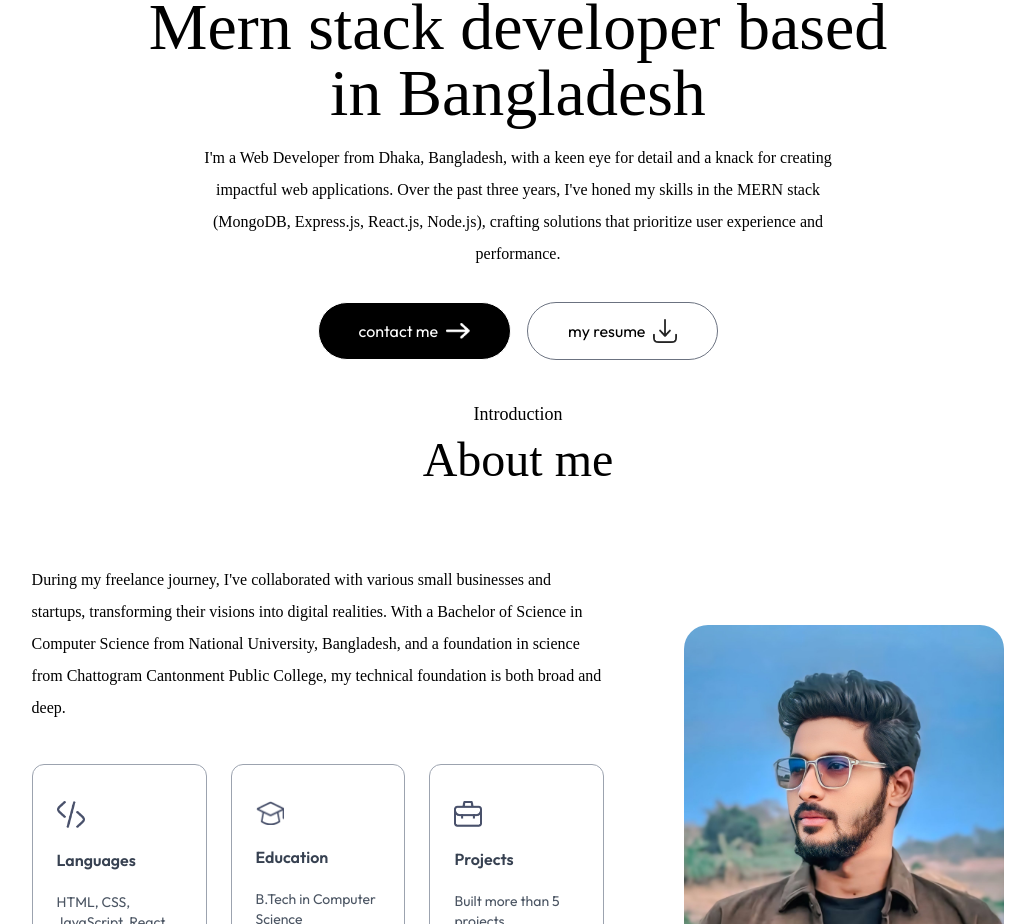
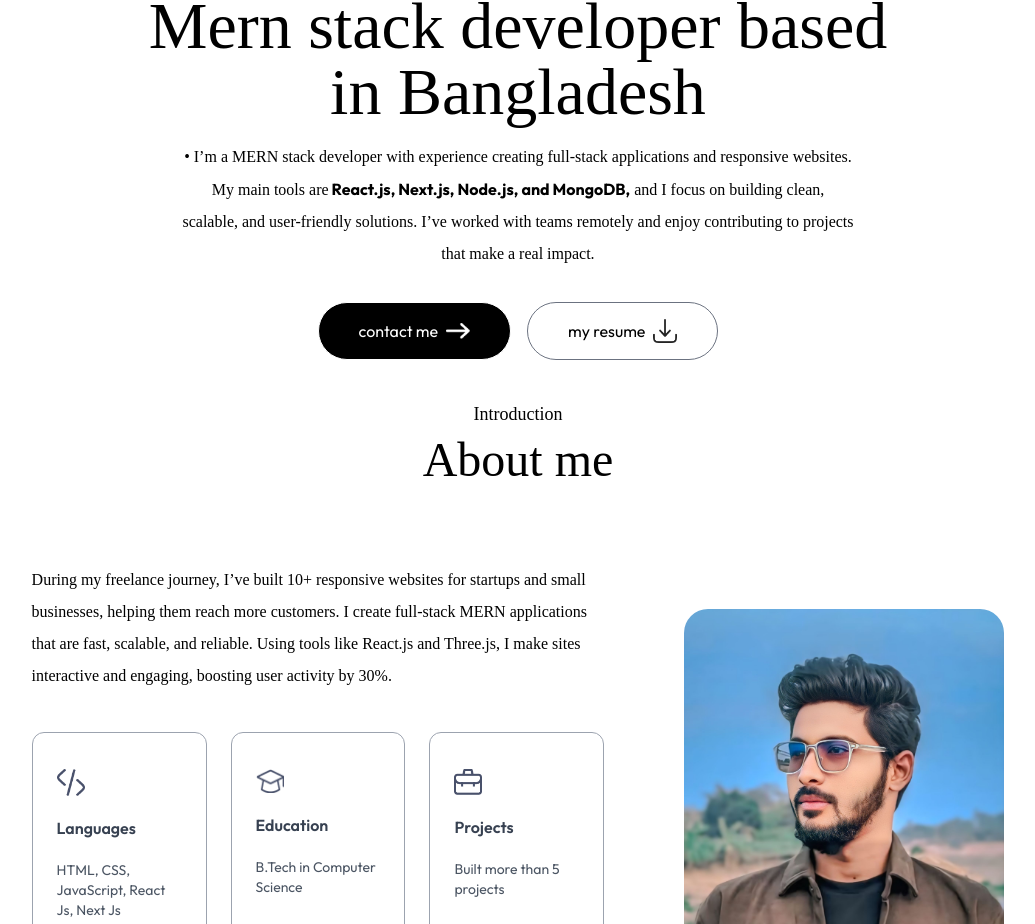
Before and after one commit to saeem116/saeem-portfolio, a Next.js app: page / in a window 1280 px wide. Shown: the part 440-1364 px from the top of the page, without its empty margins (122-1157 px from the left). Built offline with nearby package versions, Linux system fonts and the light colour scheme; a web font is replaced by a local one.

Commit message:
heder and about section are updated

```diff
--- a/app/components/About.jsx
+++ b/app/components/About.jsx
@@ -42,12 +42,11 @@ const About = ({ isDarkMode }) => {
           className="order-2 lg:order-1 flex-1"
         >
           <p className="mb-10 max-w-2xl font-Ovo">
-            During my freelance journey, I've collaborated with various small
-            businesses and startups, transforming their visions into digital
-            realities. With a Bachelor of Science in Computer Science from
-            National University, Bangladesh, and a foundation in science from
-            Chattogram Cantonment Public College, my technical foundation is
-            both broad and deep.
+            During my freelance journey, I’ve built 10+ responsive websites for
+            startups and small businesses, helping them reach more customers. I
+            create full-stack MERN applications that are fast, scalable, and
+            reliable. Using tools like React.js and Three.js, I make sites
+            interactive and engaging, boosting user activity by 30%.
           </p>
 
           <motion.ul
--- a/app/components/Header.jsx
+++ b/app/components/Header.jsx
@@ -37,11 +37,11 @@ function Header() {
         transition={{ duration: 0.8, delay: 0.5 }}
         className="max-w-2xl mx-auto font-Ovo"
       >
-        I'm a Web Developer from Dhaka, Bangladesh, with a keen eye for detail
-        and a knack for creating impactful web applications. Over the past three
-        years, I've honed my skills in the MERN stack (MongoDB, Express.js,
-        React.js, Node.js), crafting solutions that prioritize user experience
-        and performance.
+        • I’m a MERN stack developer with experience creating full-stack
+        applications and responsive websites. My main tools are
+        <b> React.js, Next.js, Node.js, and MongoDB,</b> and I focus on building
+        clean, scalable, and user-friendly solutions. I’ve worked with teams
+        remotely and enjoy contributing to projects that make a real impact.
       </motion.p>
 
       <div className="flex flex-col sm:flex-row items-center gap-4 mt-4">
```
